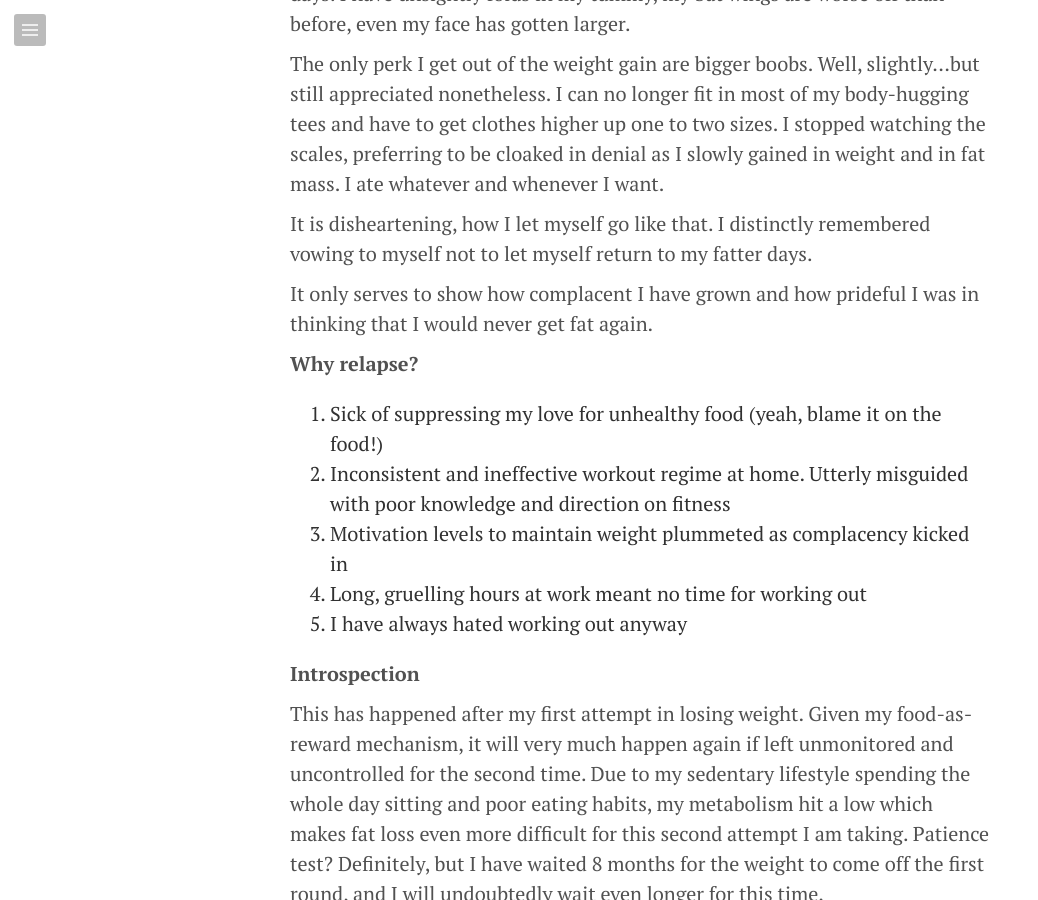
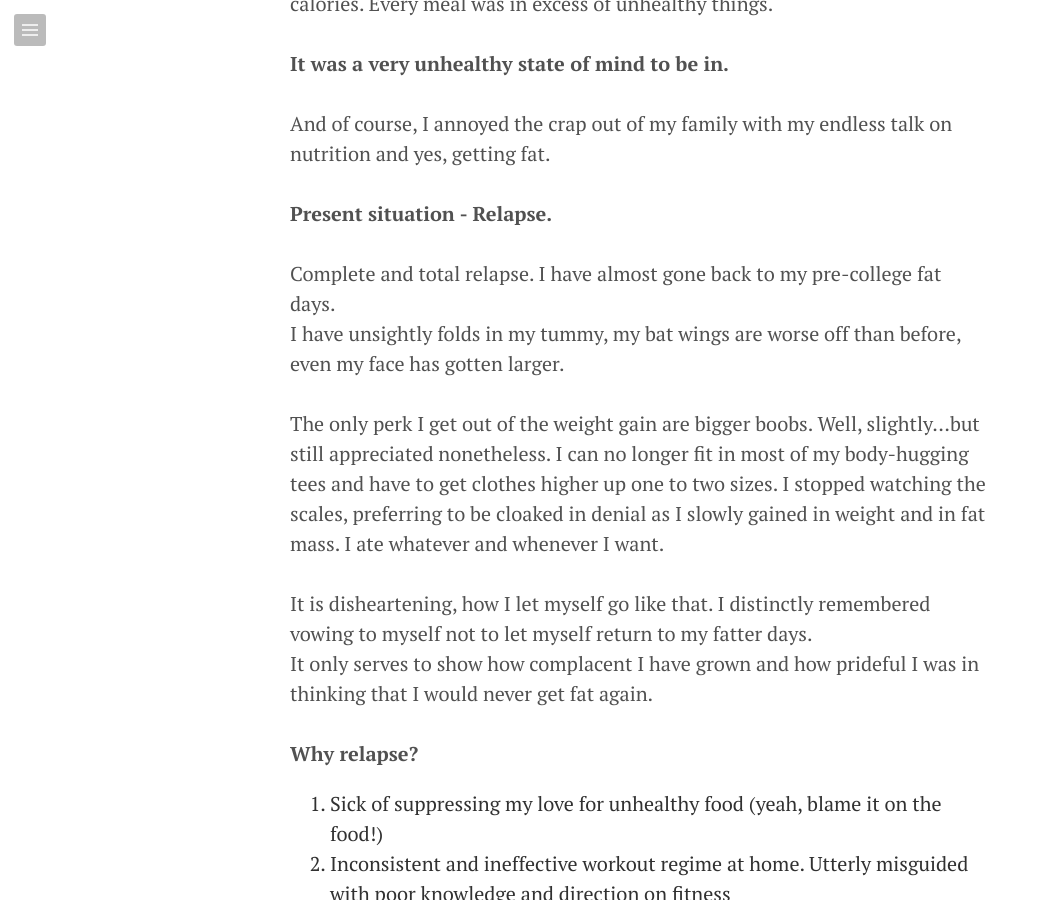
Before and after one commit to yenpeng/yenpeng.github.io, a Jekyll site: the page built from _posts/2015-03-19-losing-weight-and-gaining-it-back.md, in a window 1280 px wide and 900 px high, scrolled down 2741 px. Shown: the whole window, without its empty margins (0-1038 px from the left). Built offline with Jekyll 4.4.1, drawn with Linux system fonts in a browser that asks for light colours; Markdown is read by kramdown in place of the engine named in the settings; some of the changed text lies outside the part shown.

Commit message:
text formatting 4

```diff
--- a/_posts/2015-03-19-losing-weight-and-gaining-it-back.md
+++ b/_posts/2015-03-19-losing-weight-and-gaining-it-back.md
@@ -9,52 +9,64 @@
 
 My greatest pitfall in losing and maintaining weight is my habit of seeking solace in food.
 Whilst the previous post was largely based on my self-observation and anecdotal opinions, here I will share with you my previous experience in losing weight effectively but maintaining weight horribly.
-
-
+<br>
+<br>
 **Previous Weight Loss Experience**
-
-In college, I decided that moping about my weight was not going to get me anywhere and immediately lunged into an intensive low-carb diet.
-I was very successful, having lost 11 kgs over 8 months. The modus operandi was sticking to a gruelling diet that cuts out most carbs save for wholemeal bread, corn flakes, vegetables and fruits. A lot of fatty and sugary foods were avoided as well, but I was also eating a lot of processed foods (frozen processed seafood items) as my “light protein”. I also consumed a lot of red meat during this period, and portion sizes were reduced considerable. Snacks included yogurt and apples.
-
-
+<br>
+<br>
+In college, I decided that moping about my weight was not going to get me anywhere and immediately lunged into an intensive low-carb diet. I was very successful, having lost 11 kgs over 8 months. The modus operandi was sticking to a gruelling diet that cuts out most carbs save for wholemeal bread, corn flakes, vegetables and fruits. A lot of fatty and sugary foods were avoided as well, but I was also eating a lot of processed foods (frozen processed seafood items) as my “light protein”. I also consumed a lot of red meat during this period, and portion sizes were reduced considerable. Snacks included yogurt and apples.
+<br>
+<br>
 I hardly exercised as I am by nature a person who loathes sports for the discomfort they cause with all the sweat, exhaustion and heavy heartbeat. The dieting period was broken into two parts, in which during the first three to four months I lost 5 kgs. My body then hit a plateau, where I was finding it difficult to lose weight further due to my body’s defense mechanism. I gave myself two weeks to resume a regular diet with increased carb intake, hoping that the additional food consumption would fuel the metabolism to enter a higher gear.
 Subsequently, I lost another 5 to 6 kgs during the second part of the low carb diet, exercising together control on food portion, mealtimes and nutrition composition.
-
-
+<br>
+<br>
 The diet worked like a charm, and I was flaunting a really slim figure by the end of the year. My weight loss was very visible and I received endless comments about it, which made my self-esteem shoot up sky high. I felt amazing.
-
-
-Of course, there was the downside too. I was left tired easily due to the lack of carbs. I felt more faint compared to my fatter days. Sometimes my mind could not concentrate.
-I also went through a hair loss stage due to the shock caused by the drastic change in diet, which pushed my healthy living hairs to enter the telogen phase much sooner than normal and made them fall out even more.
-
-
-What followed next was even more astounding to even myself. I kept that weight reasonably consistent for more than 3 years from college second year to my first year at work (2011 - 2013). Sure I was skinny fat, but as long as I could fit into size S it was good enough for me.
-
-
+<br>
+<br>
+Of course, there was the downside too. I was left tired easily due to the lack of carbs. I felt more faint compared to my fatter days. Sometimes my mind could not concentrate. I also went through a hair loss stage due to the shock caused by the drastic change in diet, which pushed my healthy living hairs to enter the telogen phase much sooner than normal and made them fall out even more.
+<br>
+<br>
+What followed next was even more astounding to even myself. I kept that weight reasonably consistent for more than 3 years from college second year to my first year at work (2011 - 2013).
+<br>
+Sure I was skinny fat, but as long as I could fit into size S it was good enough for me.
+<br>
+<br>
 **How did I do it?**
-
+<br>
+<br>
 Unhealthy relationship with food. One that is largely fuelled by guilt.
 Think calorie-counting till the cows come home.
-
+<br>
+<br>
 Although I did not have any eating disorders, I was thinking about weight loss and food and calories incessantly to the point I did not care much about anything else. It was an obsession, which translated into constant paranoia over how a piece of chocolate or cake would make me fat again.
-
+<br>
+<br>
 Over time the mind and the body learned, viewing unhealthy foods as EVIL. Over time, the guilt stuck. It became harder to manage as I could barely eat anything outside without feeling guilty for the excess oil, sugar, salt, fat, calories. Every meal was in excess of unhealthy things.
-
-It was a very unhealthy state of mind to be in.
-
+<br>
+<br>
+__It was a very unhealthy state of mind to be in.__
+<br>
+<br>
 And of course, I annoyed the crap out of my family with my endless talk on nutrition and yes, getting fat.
-
+<br>
+<br>
 **Present situation - Relapse.**
-
+<br>
+<br>
 Complete and total relapse. I have almost gone back to my pre-college fat days.
+<br>
 I have unsightly folds in my tummy, my bat wings are worse off than before, even my face has gotten larger.
-
+<br>
+<br>
 The only perk I get out of the weight gain are bigger boobs. Well, slightly…but still appreciated nonetheless. I can no longer fit in most of my body-hugging tees and have to get clothes higher up one to two sizes. I stopped watching the scales, preferring to be cloaked in denial as I slowly gained in weight and in fat mass. I ate whatever and whenever I want.
-
+<br>
+<br>
 It is disheartening, how I let myself go like that. I distinctly remembered vowing to myself not to let myself return to my fatter days.
-
+<br>
 It only serves to show how complacent I have grown and how prideful I was in thinking that I would never get fat again.
-
+<br>
+<br>
 **Why relapse?**
 
 1. Sick of suppressing my love for unhealthy food (yeah, blame it on the food!)
@@ -63,12 +75,18 @@
 4. Long, gruelling hours at work meant no time for working out
 5. I have always hated working out anyway
 
+<br>
+<br>
 **Introspection**
-
+<br>
+<br>
 This has happened after my first attempt in losing weight. Given my food-as-reward mechanism, it will very much happen again if left unmonitored and uncontrolled for the second time.
 Due to my sedentary lifestyle spending the whole day sitting and poor eating habits, my metabolism hit a low which makes fat loss even more difficult for this second attempt I am taking.
+<br>
+<br>
 Patience test? Definitely, but I have waited 8 months for the weight to come off the first round, and I will undoubtedly wait even longer for this time.
-
+<br>
+<br>
 (to be continued)
 
 -----
```
Also changed, not shown: _posts/2015-03-18-what-is-food-to-you.md (+3 -4 lines).
